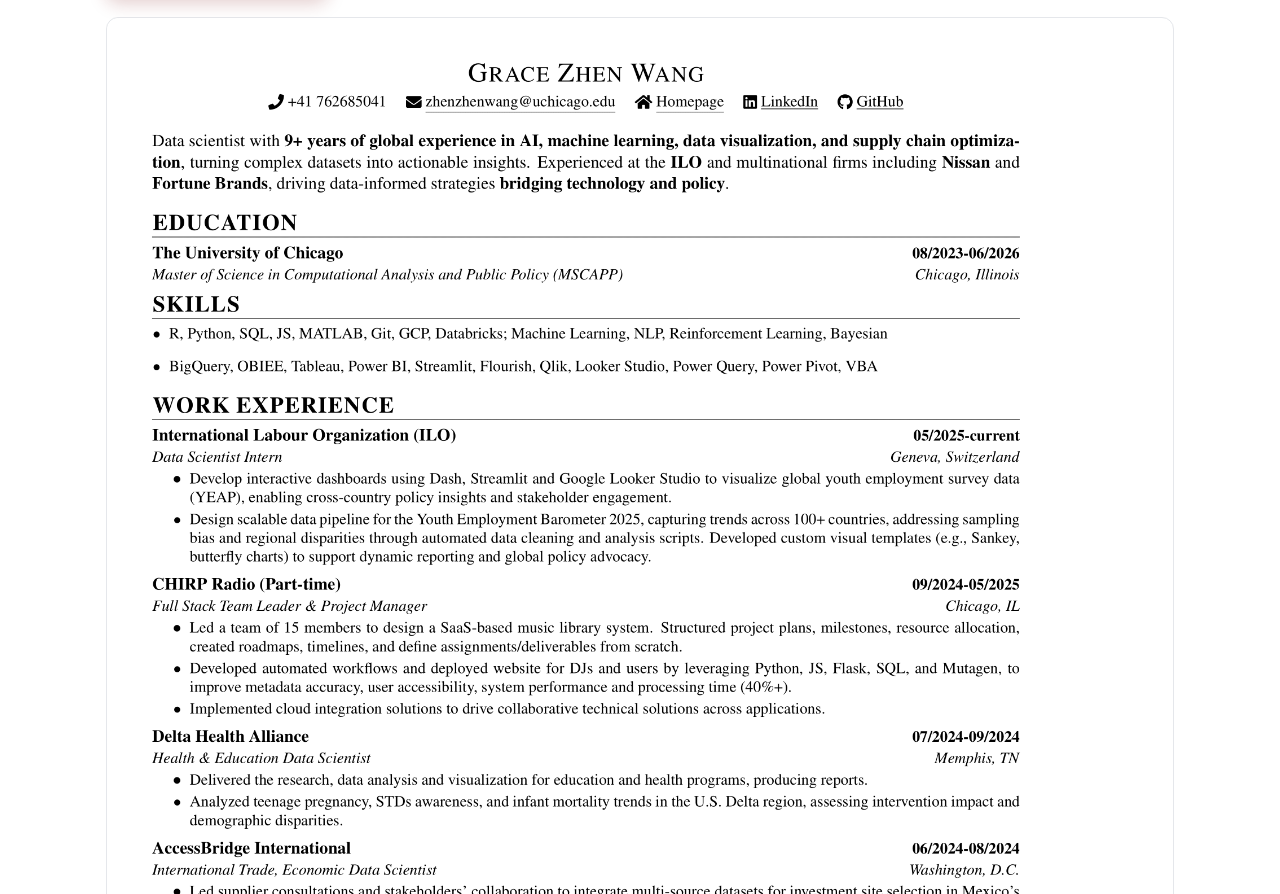
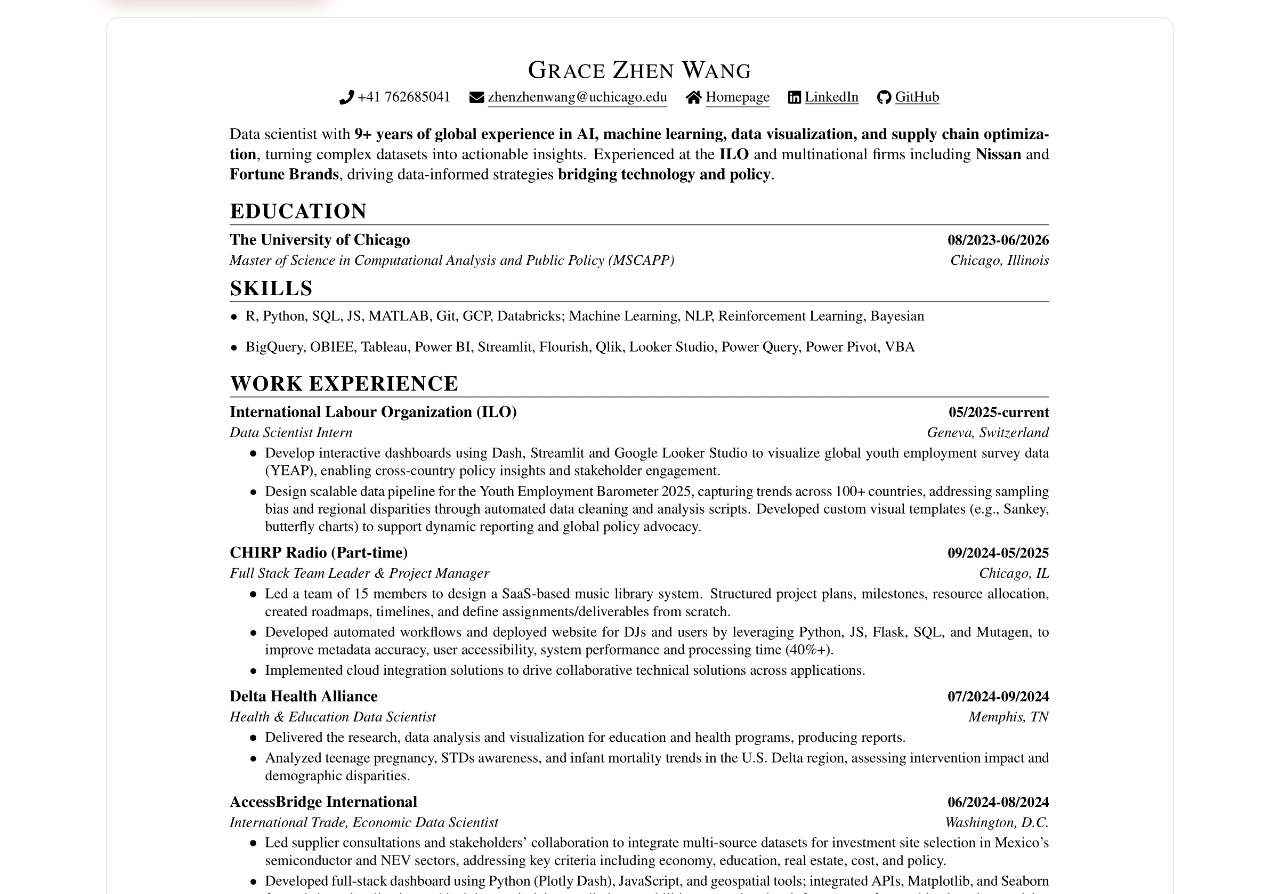
Before and after one commit to ZhenWwvv/ZhenWwvv.github.io, a plain HTML site: page resume.html in a window 1280 px wide. Shown: the part 421-1315 px from the top of the page. Drawn offline with Linux system fonts and the light colour scheme.

Commit message:
Modify resume image width and alignment
Adjusted image styling for resume preview.

```diff
--- a/resume.html
+++ b/resume.html
@@ -304,7 +304,7 @@
         <p><a id="btn-download-resume" class="btn" href="CV_Zhen_Wang.pdf" download="CV_Zhen_Wang.pdf">Download Resume (PDF)</a></p>
         <!-- Resume Image Preview -->
         <div class="card" style="margin-top:20px; padding:0; overflow:hidden;">
-            <img src="CV_ZhenWang.png" alt="Resume" style="width:90%; height:auto; display:block; border-radius:12px;" title="Resume Preview">
+            <img src="CV_ZhenWang.png" alt="Resume" style="width:85%; height:auto; display:block; margin: 0 auto; border-radius:12px;" title="Resume Preview">
         </div>
         <!-- Google Docs embed -->
         <section class="gform-wrap" aria-label="resume document" style="margin-top:40px;">
```
